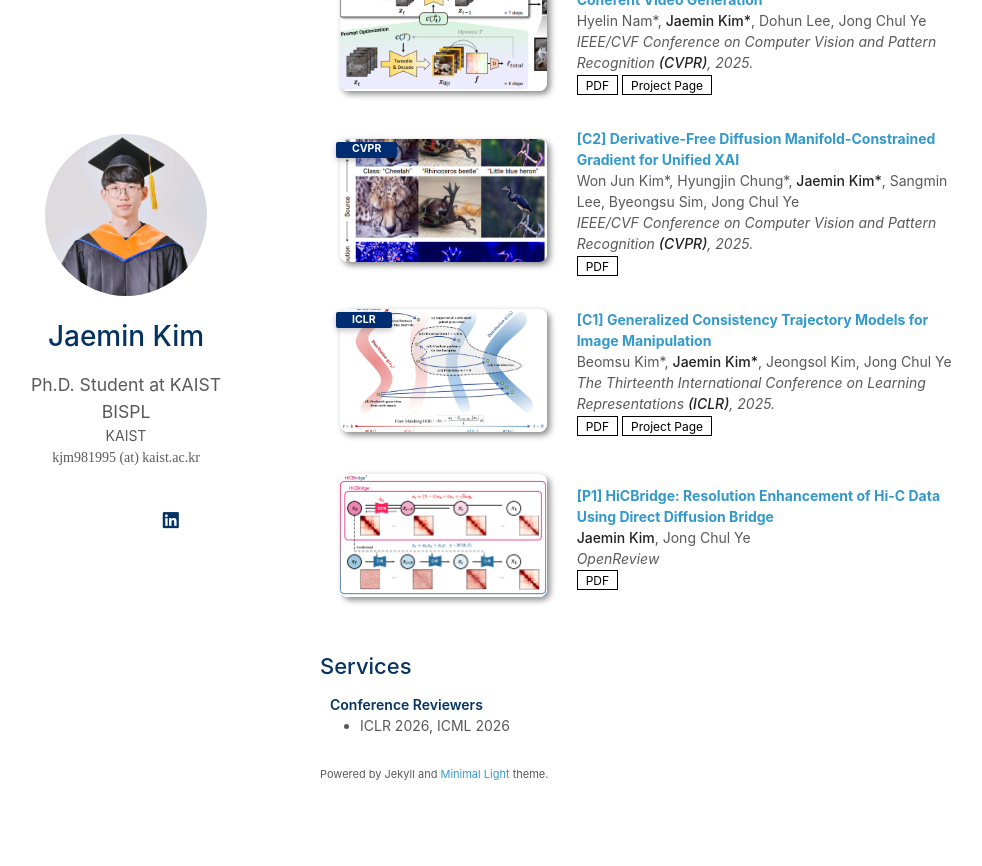
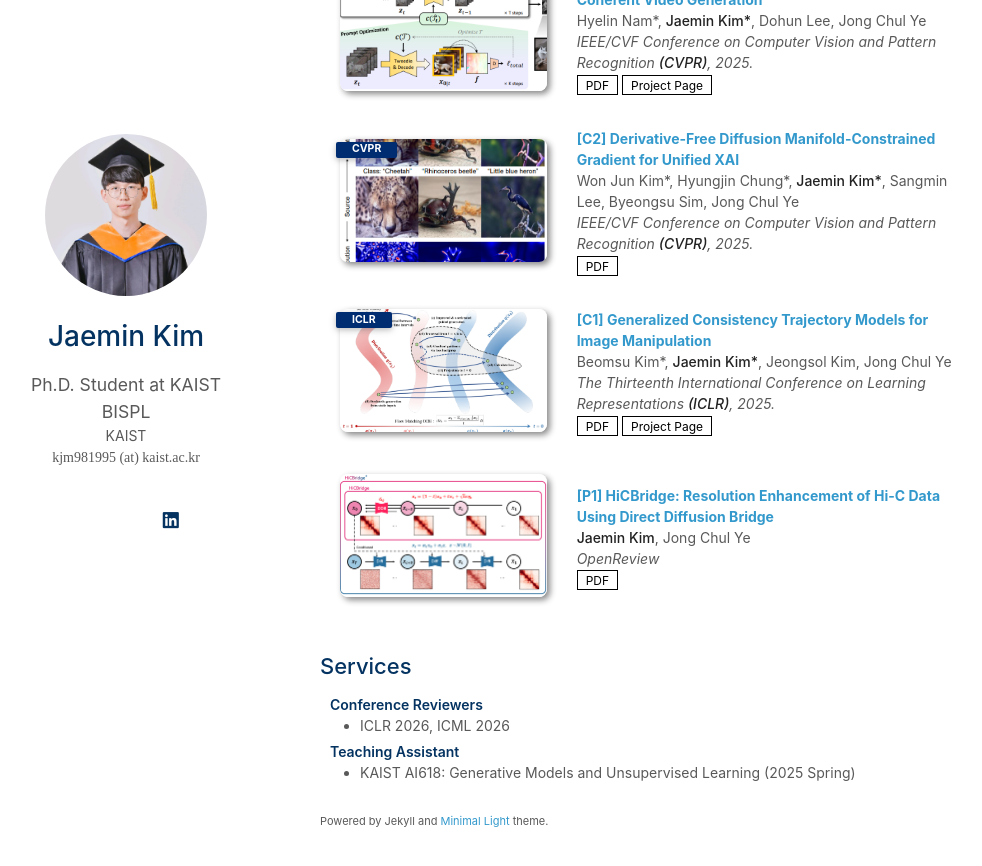
Before and after one commit to kjm981995/kjm981995.github.io, a Jekyll site: the page built from index.md, in a window 1280 px wide and 900 px high, scrolled down 1558 px. Shown: the top 866 px of the window, without its empty margins (150-1132 px from the left). Built offline with Jekyll 4.4.1, drawn with Linux system fonts in a browser that asks for light colours; a style sheet for code colours, icons or effects is not loaded; our own code applies the rules of GitHub Pages for plain Markdown files.

Commit message:
Update services.md

```diff
--- a/_includes/services.md
+++ b/_includes/services.md
@@ -5,3 +5,9 @@
 <ul style="margin:0 0 5px;">
   <li>ICLR 2026, ICML 2026</li>
 </ul>
+
+<h4 style="margin:0 10px 0;">Teaching Assistant</h4>
+
+<ul style="margin:0 0 5px;">
+  <li>KAIST AI618: Generative Models and Unsupervised Learning (2025 Spring)</li>
+</ul>
```
